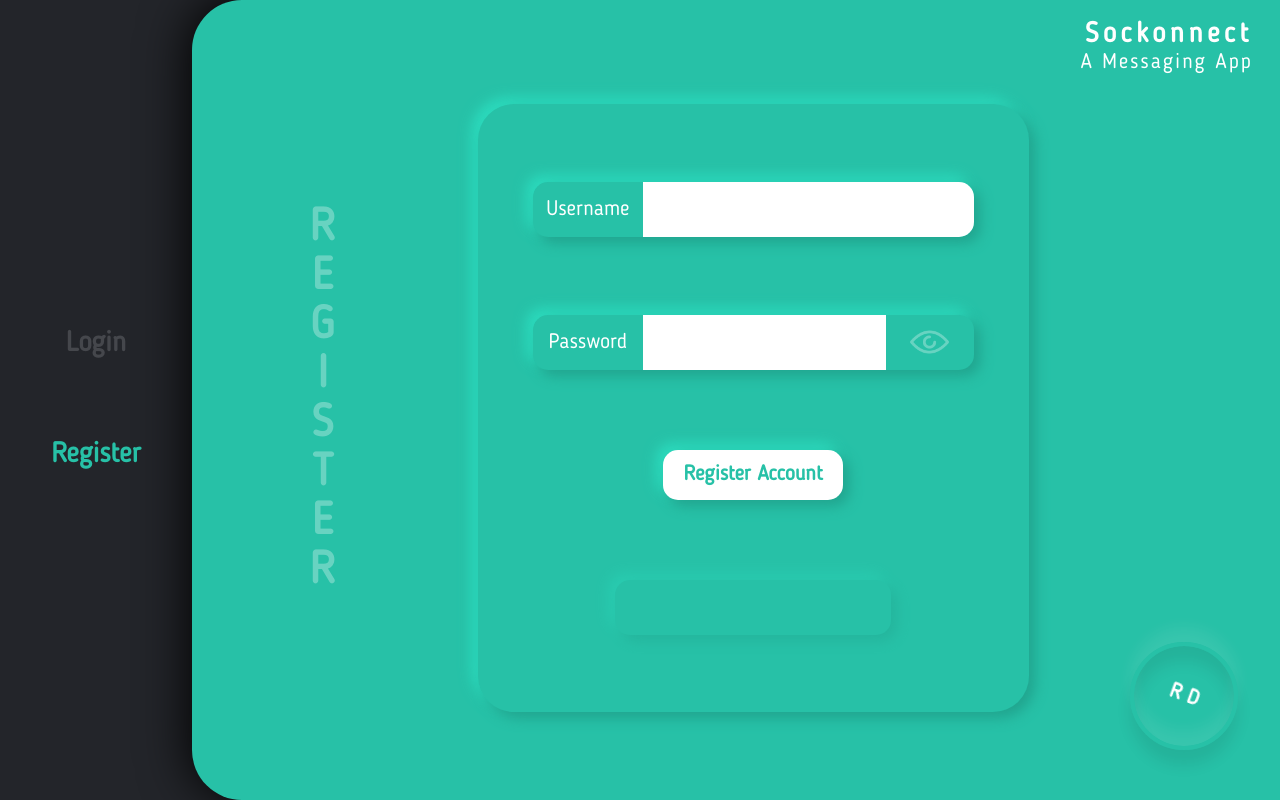
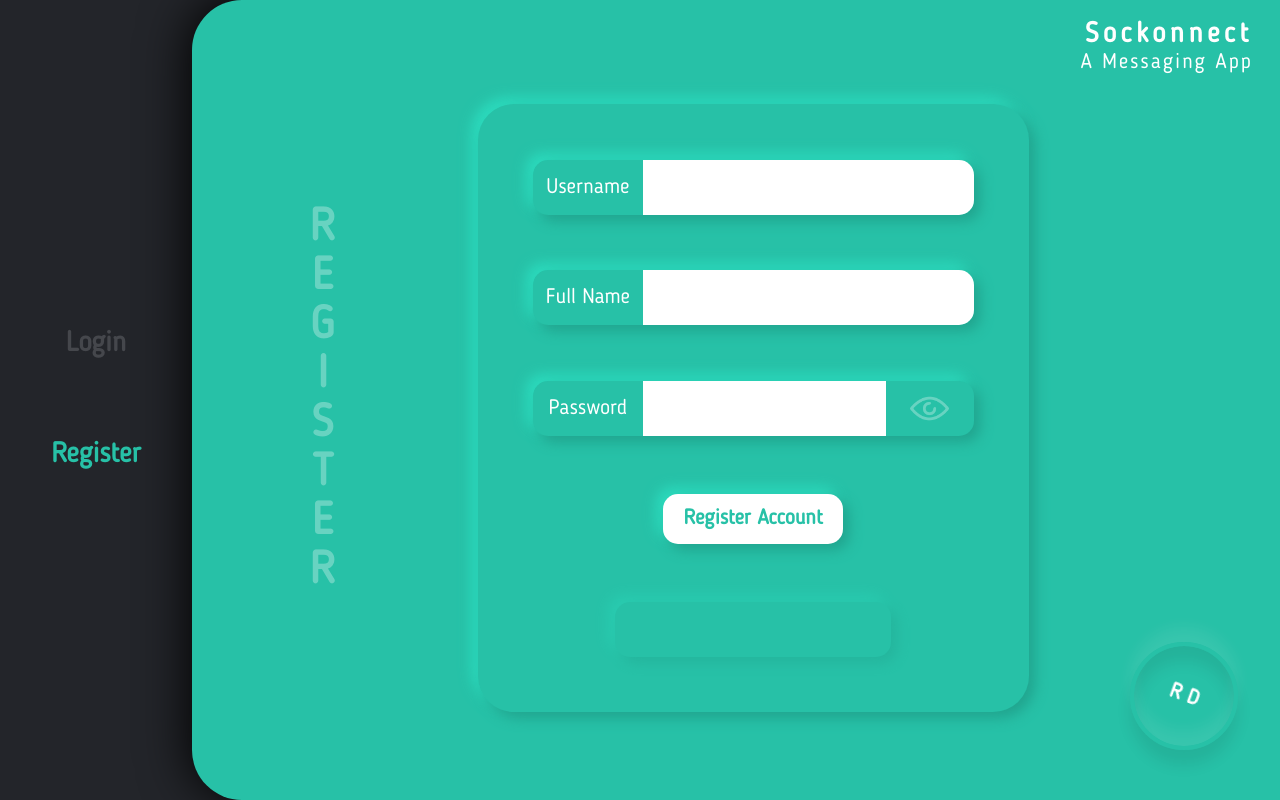
Before and after one commit to keshavDooleea/Sockonnect, a React (Create React App) app in the folder frontend/: page /register in a window 1280 px wide. Built offline with nearby package versions, Linux system fonts and the light colour scheme.

Commit message:
added full name for registration

```diff
--- a/frontend/src/components/Login/Login.js
+++ b/frontend/src/components/Login/Login.js
@@ -6,6 +6,7 @@ import loading from "../../assets/loading.gif";
 import "./Login.css";
 
 // https://dev.to/christiankastner/integrating-p5-js-with-react-i0d
+// https://www.pinterest.ca/pin/590534569872873352/visual-search/?x=16&y=12&w=530&h=397
 // 1280 x 610
 
 class Login extends Component {
--- a/frontend/src/components/Register/Register.css
+++ b/frontend/src/components/Register/Register.css
@@ -231,7 +231,8 @@
   opacity: 1;
 }
 
-.reg_auth_body .reg_auth_big_div .reg_auth_div form > div .register_username_input {
+.reg_auth_body .reg_auth_big_div .reg_auth_div form > div .register_username_input,
+.reg_auth_body .reg_auth_big_div .reg_auth_div form > div .register_fullname_input {
   width: 75%;
   border-top-right-radius: 15px;
   border-bottom-right-radius: 15px;
--- a/frontend/src/components/Register/Register.js
+++ b/frontend/src/components/Register/Register.js
@@ -57,6 +57,7 @@ class Register extends Component {
         e.preventDefault();
         const username = document.getElementsByName("register_username")[0].value;
         const password = document.getElementsByName("register_password")[0].value;
+        const fullname = document.getElementsByName("register_fullname")[0].value;
 
         if (username.length < 6) {
             alertUser("Username must be longer than 5 letters", false);
@@ -64,10 +65,14 @@ class Register extends Component {
         } else if (password.length < 6) {
             alertUser("Password must be longer than 5 letters", false);
             return;
+        } else if (fullname.length < 6) {
+            alertUser("Enter a valid name", false);
+            return;
         }
 
         const user = {
             username,
+            fullname,
             password
         };
 
@@ -89,7 +94,7 @@ class Register extends Component {
         // shadow
         const span = document.querySelector("form div span");
         const img = document.querySelector("form div span img");
-        const input = document.getElementsByName("password")[0];
+        const input = document.getElementsByName("register_password")[0];
         span.style.boxShadow = "inset 6px 6px 13px #21a48e, inset -6px -6px 13px #2ddec0";
 
         // toggle eye
@@ -141,6 +146,10 @@ class Register extends Component {
                                 <input type="text" name="register_username" className="register_username_input" spellCheck="false" autoComplete="off" />
                             </div>
                             <div>
+                                <label htmlFor="register_fullname">Full Name</label>
+                                <input type="text" name="register_fullname" className="register_fullname_input" spellCheck="false" autoComplete="off" />
+                            </div>
+                            <div>
                                 <label htmlFor="register_password">Password</label>
                                 <input type="password" name="register_password" spellCheck="false" autoComplete="off" />
                                 <span>
--- a/frontend/src/components/Register/Register.scss
+++ b/frontend/src/components/Register/Register.scss
@@ -191,7 +191,8 @@ $greenish: #27c1a7;
                         }
                     }
 
-                    .register_username_input {
+                    .register_username_input,
+                    .register_fullname_input {
                         width: 75%;
                         border-top-right-radius: 15px;
                         border-bottom-right-radius: 15px;
```
Also changed, not shown: 2 other files (tests, documents, lock files or other folders).
